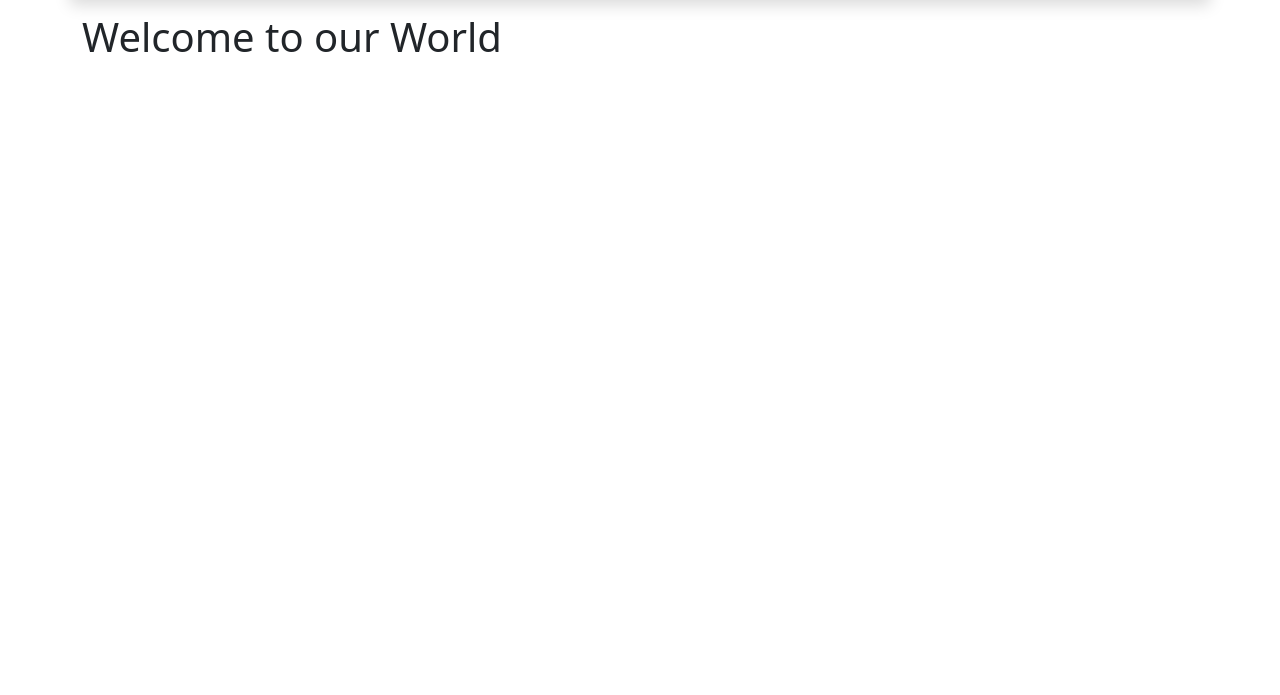
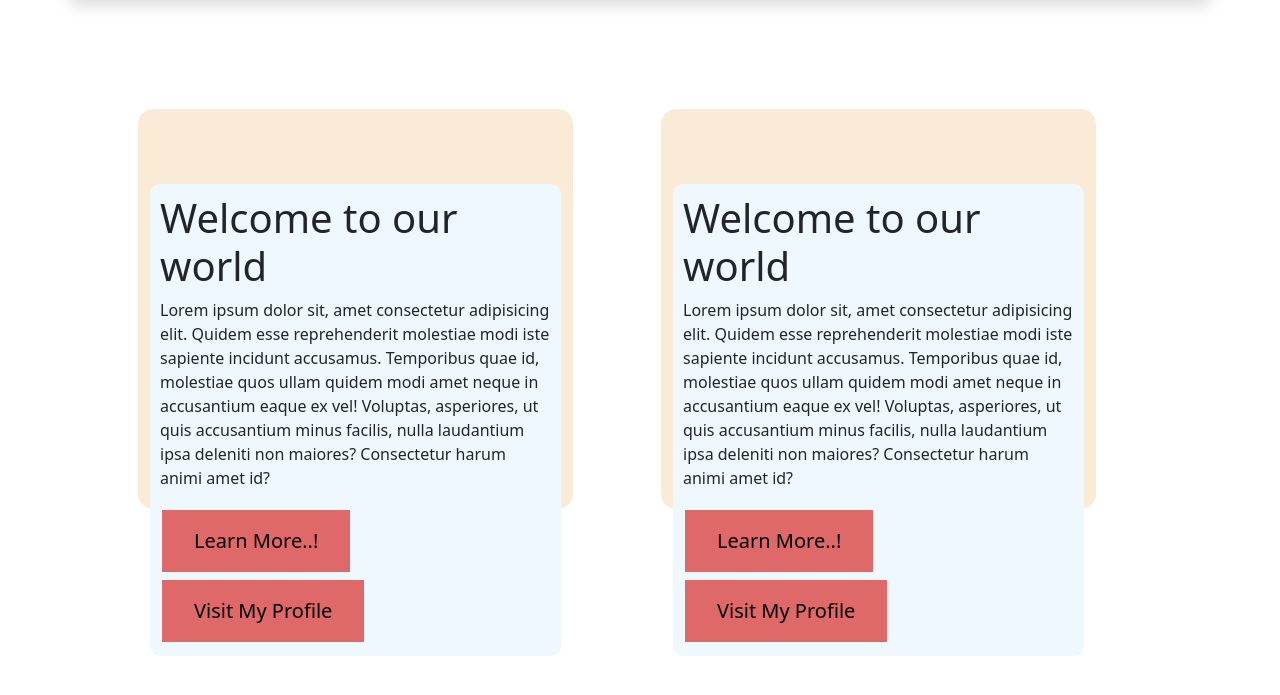
Before and after one commit to nayan-mia-09/practice-01, a plain HTML site: page index.html in a window 1280 px wide. Shown: the part 27-722 px from the top of the page. Drawn offline with nearby package versions, Linux system fonts and the light colour scheme.

Commit message:
Add Two Card

```diff
--- a/index.html
+++ b/index.html
@@ -29,10 +29,26 @@
 
 
    <main class="container">
-    <div class="row">
-        <h1>Welcome to our World</h1>
+    <div class="row gap-5 p-5 mb-3">
+      <div class="card-1 col-5 mt-5">
+        <div class="bg-card-1 gap-2">
+            <h1>Welcome to our world</h1>
+            <p>Lorem ipsum dolor sit, amet consectetur adipisicing elit. Quidem esse reprehenderit molestiae modi iste sapiente incidunt accusamus. Temporibus quae id, molestiae quos ullam quidem modi amet neque in accusantium eaque ex vel! Voluptas, asperiores, ut quis accusantium minus facilis, nulla laudantium ipsa deleniti non maiores? Consectetur harum animi amet id?</p>
+            <button class="btn-1">Learn More..!</button>
+            <button class="btn-2">Visit My Profile</button>
+        </div>
 
+      </div>
+      <div class="card-1 col-5 mt-5">
+        <div class="bg-card-1 gap-2">
+            <h1>Welcome to our world</h1>
+            <p>Lorem ipsum dolor sit, amet consectetur adipisicing elit. Quidem esse reprehenderit molestiae modi iste sapiente incidunt accusamus. Temporibus quae id, molestiae quos ullam quidem modi amet neque in accusantium eaque ex vel! Voluptas, asperiores, ut quis accusantium minus facilis, nulla laudantium ipsa deleniti non maiores? Consectetur harum animi amet id?</p>
+            <button class="btn-1">Learn More..!</button>
+            <button class="btn-2">Visit My Profile</button>
+        </div>
     </div>
+
+
 
    </main>
 
--- a/main.css
+++ b/main.css
@@ -7,3 +7,57 @@
 a:link {
     text-decoration: none;
   }
+.card-1{
+    box-sizing: border-box;
+    height: 50vh;
+    margin: 20px;
+    padding: 10px;
+    border: none;
+    border-radius: 15px;
+    background: antiquewhite;
+    text-align: start;
+    margin-top: 50px;
+}
+
+.bg-card-1{
+   margin-top: 65px;
+   background: aliceblue;
+   border:none;
+   border-radius: 10px;
+   padding: 10px;
+}
+
+.btn-1 {
+    border: none;
+    background: rgb(223, 104, 104);
+    color: black;
+    padding: 16px 32px;
+    text-align: center;
+    text-decoration: none;
+    font-size: 20px;
+    margin: 4px 2px;
+    transition-duration: 0.4s;
+    cursor: pointer;
+  }
+
+.btn-2{
+    border: none;
+    background: rgb(223, 104, 104);
+    color: black;
+    padding: 16px 32px;
+    text-align: center;
+    text-decoration: none;
+    font-size: 20px;
+    margin: 4px 2px;
+    transition-duration: 0.4s;
+    cursor: pointer;
+  }
+
+  .btn-1:hover{
+    background: red;
+  }
+
+
+  .btn-2:hover{
+    background: red;
+  }
```
Also changed, not shown: assets/search.png (deleted).
